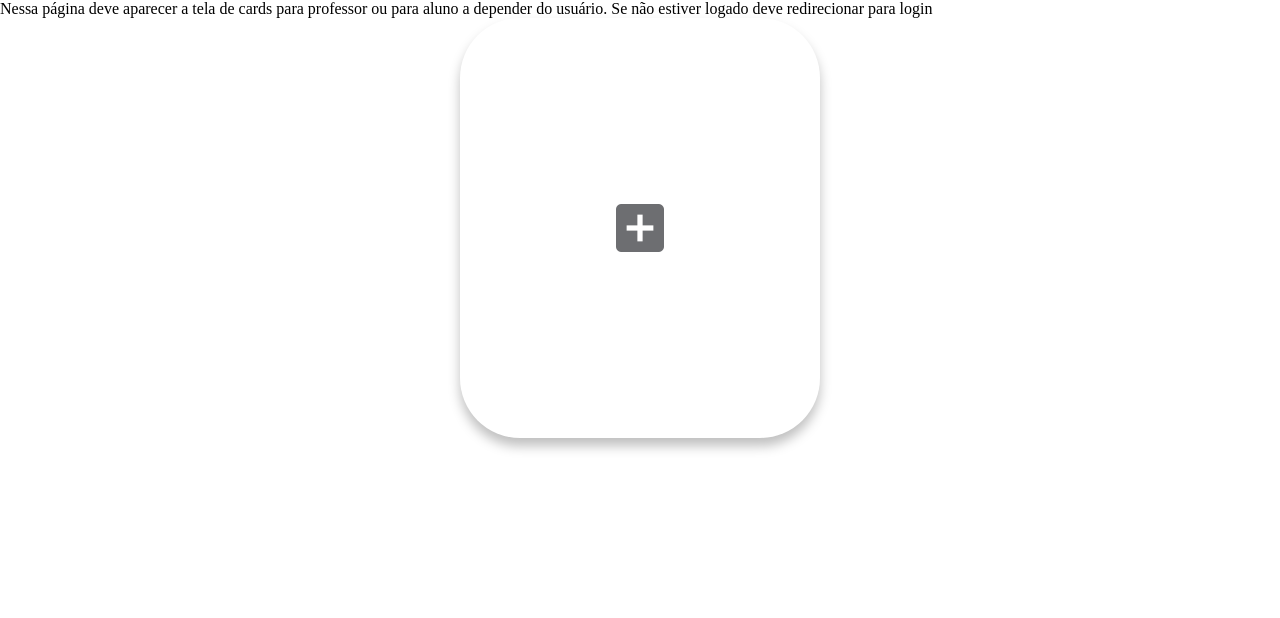
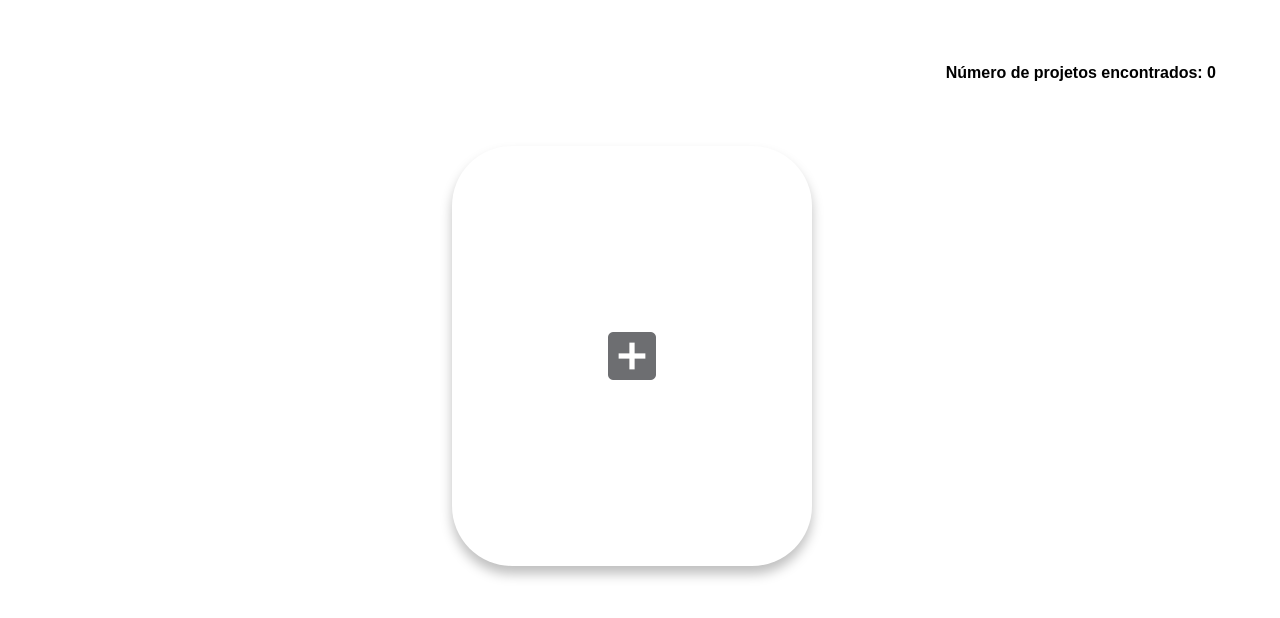
Before and after one commit to Eduds007/icfinder, a Django app: page / in a window 1280 px wide. Shown: the part 110-728 px from the top of the page. Run offline with Django 4.2, Linux system fonts and the light colour scheme; the visitor is signed in with stand-in values (Sample User, id 1); data that the repository does not hold is empty; parts of the project's set-up code (start-up, migrations or seed data) failed here and were passed over.

Commit message:
add: num projects

```diff
--- a/icfinder_app/templates/icfinder_app/index.html
+++ b/icfinder_app/templates/icfinder_app/index.html
@@ -10,7 +10,9 @@ Página Inicial
 {% endblock pagestyle %}
 
 {% block content %}
-Nessa página deve aparecer a tela de cards para professor ou para aluno a depender do usuário. Se não estiver logado deve redirecionar para login
+
+  <p class="encontrados">Número de projetos encontrados: {{ num_projetos }}</p>
+
 <div class="card-container">
   {% for projeto in projetos %}
     {% if user.aluno %}
--- a/icfinder_app/views.py
+++ b/icfinder_app/views.py
@@ -1,3 +1,4 @@
+from typing import Any
 from django.shortcuts import render
 from django.views import generic
 from django.shortcuts import render, redirect
@@ -161,6 +162,12 @@ class Index(LoginRequiredMixin, generic.ListView):
     template_name = 'icfinder_app/index.html'
     context_object_name = 'projetos'
 
+
+    def get_context_data(self, **kwargs: Any) -> dict[str, Any]:
+        context = super().get_context_data(**kwargs)
+        context['num_projetos'] = self.get_queryset().count()
+        return context
+
     def get_queryset(self):
         queryset = Projeto.objects.prefetch_related(Prefetch("inscritos", queryset=InscricaoProjeto.objects.filter(estado='pendente')))
         return queryset
--- a/static/css/style_index.css
+++ b/static/css/style_index.css
@@ -134,6 +134,7 @@ transition: transform 0.2s ease;
   align-content: center;
   gap: 2.5rem;
   flex-wrap: wrap;
+  margin: 0 1rem 1rem 0;
 }
 
 .card {
@@ -242,3 +243,8 @@ transition: transform 0.2s ease;
   box-shadow: 0px 8px 12px 0px rgba(0, 0, 0, 0.25);
 
 }
+
+.encontrados {
+  text-align: right;
+  margin: 4rem;
+}
```
